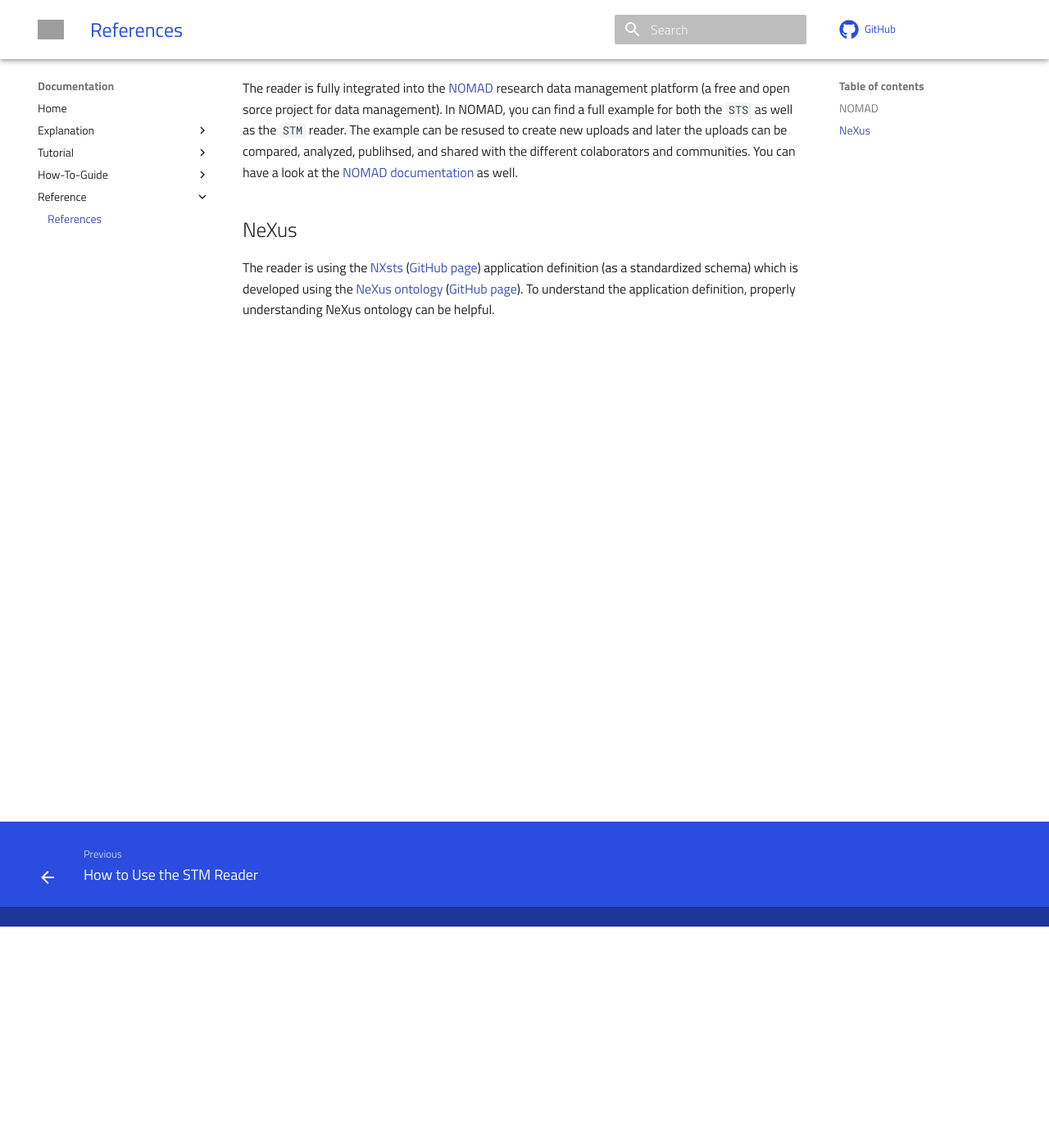
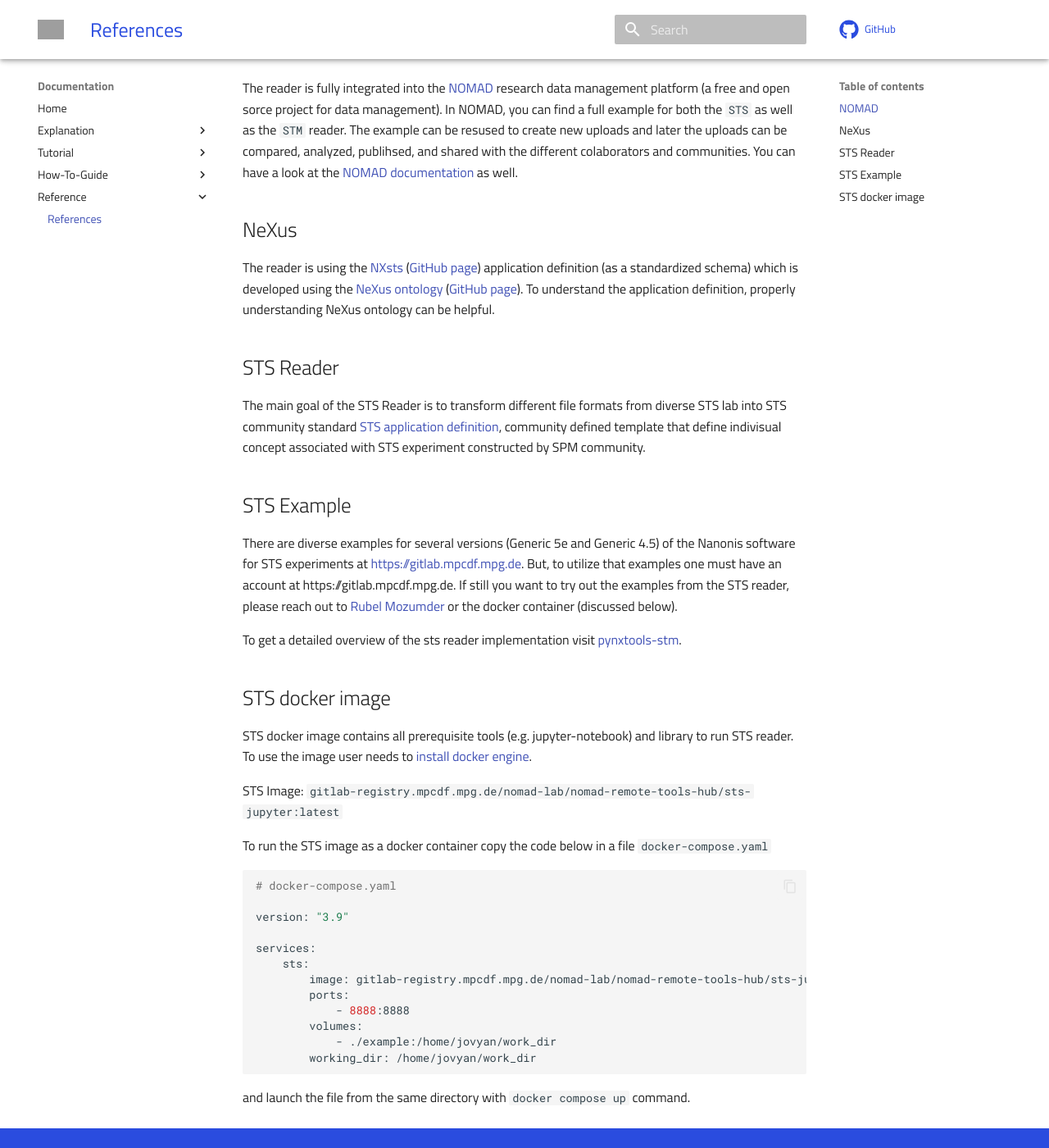
Before and after one commit to FAIRmat-NFDI/pynxtools-stm, an MkDocs documentation site: the page built from docs/reference/reference.md, in a window 1280 px wide and 1400 px high, scrolled down 270 px. Shown: the whole window at 82% size. Built offline with MkDocs 1.6.1 and Material for MkDocs 9.7.7, drawn with Linux system fonts in a browser that asks for light colours; comment, search, counter and statistics services are not loaded; grey boxes are pictures that could not be loaded.

Commit message:
bring in example readme from pynxtools repo

````diff
--- a/docs/reference/reference.md
+++ b/docs/reference/reference.md
@@ -6,3 +6,34 @@ The reader is fully integrated into the [NOMAD](https://nomad-lab.eu/prod/v1/gui
 
 ## NeXus
 The reader is using the [NXsts](https://fairmat-nfdi.github.io/nexus_definitions/classes/contributed_definitions/NXsts.html#nxsts) ([GitHub page](https://github.com/FAIRmat-NFDI/nexus_definitions/blob/fairmat/contributed_definitions/NXsts.nxdl.xml)) application definition (as a standardized schema) which is developed using the [NeXus ontology](https://www.nexusformat.org/) ([GitHub page](https://github.com/FAIRmat-NFDI/nexus_definitions/tree/fairmat)). To understand the application definition, properly understanding NeXus ontology can be helpful.
+
+## STS Reader
+The main goal of the STS Reader is to transform different file formats from diverse STS lab into STS community standard [STS application definition](https://github.com/FAIRmat-NFDI/nexus_definitions/blob/fairmat/contributed_definitions/NXsts.nxdl.xml), community defined template that define indivisual concept associated with STS experiment constructed by SPM community.
+## STS Example
+There are diverse examples for several versions (Generic 5e and Generic 4.5) of the Nanonis software for STS experiments at [https://gitlab.mpcdf.mpg.de](https://gitlab.mpcdf.mpg.de/nomad-lab/nomad-remote-tools-hub/-/tree/develop/docker/sts). But, to utilize that examples one must have an account at https://gitlab.mpcdf.mpg.de. If still you want to try out the examples from the STS reader, please reach out to [Rubel Mozumder](mozumder@physik.hu-berlin.de) or the docker container (discussed below).
+
+To get a detailed overview of the sts reader implementation visit [pynxtools-stm](https://github.com/FAIRmat-NFDI/pynxtools-stm).
+
+## STS docker image
+STS docker image contains all prerequisite tools (e.g. jupyter-notebook) and library to run STS reader. To use the image user needs to [install docker engine](https://docs.docker.com/engine/install/).
+
+STS Image: `gitlab-registry.mpcdf.mpg.de/nomad-lab/nomad-remote-tools-hub/sts-jupyter:latest`
+
+To run the STS image as a docker container copy the code below in a file `docker-compose.yaml`
+
+```docker
+# docker-compose.yaml
+
+version: "3.9"
+
+services:
+    sts:
+        image: gitlab-registry.mpcdf.mpg.de/nomad-lab/nomad-remote-tools-hub/sts-jupyter:latest
+        ports:
+            - 8888:8888
+        volumes:
+            - ./example:/home/jovyan/work_dir
+        working_dir: /home/jovyan/work_dir
+```
+
+and launch the file from the same directory with `docker compose up` command.
````
Also changed, not shown: docs/examples.md (added, +32 -0 lines), docs/explanation/reader-explanation.md (+1 -1 lines).
